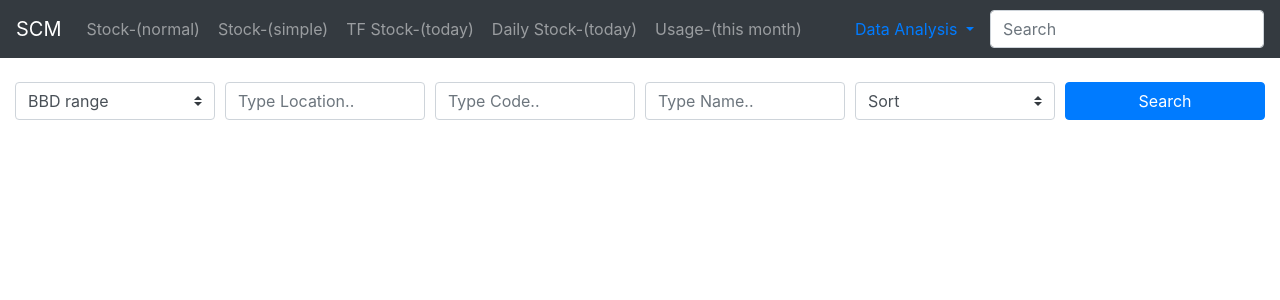
After one commit to parksiwan/sf_django_project, a Django app: page /home_simple/ in a window 1280 px wide. The commit adds this page. Shown: the top 300 px of the page. Run offline with Django 3.2, Linux system fonts and the light colour scheme; some libraries are stand-ins or nearby versions.

Commit message:
28/06/2020

```diff
--- a/inventory/templates/inventory/base.html
+++ b/inventory/templates/inventory/base.html
@@ -5,37 +5,50 @@
     {% load static %}
     <link rel="stylesheet" href="{% static '/css/style.css' %}">
     <link rel="stylesheet" href="{% static '/css/bootstrap.min.css' %}">
+    <script src="https://code.jquery.com/jquery-3.3.1.slim.min.js" integrity="sha384-q8i/X+965DzO0rT7abK41JStQIAqVgRVzpbzo5smXKp4YfRvH+8abtTE1Pi6jizo" crossorigin="anonymous"></script>
+    <script src="https://cdnjs.cloudflare.com/ajax/libs/popper.js/1.14.7/umd/popper.min.js" integrity="sha384-UO2eT0CpHqdSJQ6hJty5KVphtPhzWj9WO1clHTMGa3JDZwrnQq4sF86dIHNDz0W1" crossorigin="anonymous"></script>
+    <script src="https://stackpath.bootstrapcdn.com/bootstrap/4.3.1/js/bootstrap.min.js" integrity="sha384-JjSmVgyd0p3pXB1rRibZUAYoIIy6OrQ6VrjIEaFf/nJGzIxFDsf4x0xIM+B07jRM" crossorigin="anonymous"></script>
 <body>
     <nav class="navbar navbar-expand navbar-dark bg-dark">
-        <a class="navbar-brand" href="{% url 'home' %}">SCM Stock</a>
+        <a class="navbar-brand" href="{% url 'home_normal' %}">SCM</a>
         <button class="navbar-toggler" type="button" data-toggle="collapse" data-target="#navbarsExample02" aria-controls="navbarsExample02" aria-expanded="false" aria-label="Toggle navigation">
           <span class="navbar-toggler-icon"></span>
         </button>
 
         <div class="collapse navbar-collapse" id="navbarsExample02">
           <ul class="navbar-nav mr-auto">
-            <li class="nav-item active">
-              <a class="nav-link" href="{% url 'home' %}">Home <span class="sr-only">(current)</span></a>
-            </li>
-            <li class="nav-item active">
-              <a class="nav-link" href="{% url 'tf_stock' %}">TF Stock</a>
-            </li>
-            <li class="nav-item active">
-              <a class="nav-link" href="{% url 'daily_stock' %}">Daily Today Stock</a>
-            </li>
-            <li class="nav-item active">
-              <a class="nav-link" href="http://127.0.0.1/admin">Data Admin</a>
-            </li>
-            <li class="nav-item active">
-              <a class="nav-link" href="http://127.0.0.1:8050">Sush Train Usage D/B</a>
-            </li>
-            <li class="nav-item active">
-              <a class="nav-link" href="http://127.0.0.1:8051">Plenus Usage D/B</a>
+            <li class="nav-item">
+              <a class="btn nav-link" href="{% url 'home_normal' %}">Stock-(normal)  <span class="sr-only">(current)</span></a>
             </li>
             <li class="nav-item">
-              <a class="nav-link" href="#">What's next..</a>
+              <a class="btn nav-link" href="{% url 'home_simple' %}">Stock-(simple)</a>
             </li>
+            <li class="nav-item">
+              <a class="btn nav-link" href="{% url 'tf_stock' %}">TF Stock-(today)</a>
+            </li>
+            <li class="nav-item">
+              <a class="btn nav-link" href="{% url 'daily_stock' %}">Daily Stock-(today)</a>
+            </li>
+            <li class="nav-item">
+              <a class="btn nav-link" href="{% url 'home_current_usage' %}">Usage-(this month)</a>
+            </li>
+
           </ul>
+
+          <div class="nav-item dropdown">
+
+            <a class="nav-link dropdown-toggle" href="#" data-toggle="dropdown" aria-haspopup="true" aria-expanded="false">
+              Data Analysis
+            </a>
+            <div class="dropdown-menu" >
+              <a class="dropdown-item" href="http://127.0.0.1:8000/admin" target="_blank">Data Admin</a>
+              <a class="dropdown-item" href="http://127.0.0.1:8050" target="_blank">Sush Train Usage DashBoard</a>
+              <a class="dropdown-item" href="http://127.0.0.1:8051" target="_blank">Plenus Usage DashBoard</a>
+            </div>
+
+          </div>
+
+
           <form class="form-inline my-2 my-md-0">
             <input id="search_keyword" onkeydown="search_stock()" class="form-control" type="text" placeholder="Search">
           </form>
--- /dev/null
+++ b/inventory/templates/inventory/home_simple.html
@@ -0,0 +1,42 @@
+{% extends 'inventory/base.html' %}
+
+{%  block body %}
+<br>
+<form action="{% url 'stock_simple' %}">
+    <div class="form-row">
+
+      <div class="col-lg-2 mb-4">
+        <select class="custom-select" name="bbd_range">
+          <option selected>BBD range </option>
+          <option value="1">Within 1 month</option>
+          <option value="2">Within 2 month</option>
+          <option value="3">Within 3 month</option>
+          <option value="ALL">ALL</option>
+        </select>
+      </div>
+
+      <div class="col-lg-2 mb-4">
+        <input type="text" class="form-control" id="validationDefault01" placeholder="Type Location.." value="" name="location" >
+      </div>
+      <div class="col-lg-2 mb-4">
+        <input type="text" class="form-control" id="validationDefault02" placeholder="Type Code.." value="" name="code">
+      </div>
+      <div class="col-lg-2 mb-4">
+        <input type="text" class="form-control" id="validationDefault02" placeholder="Type Name.." value="" name="product_name" >
+      </div>
+      <div class="col-lg-2 mb-4">
+        <select class="custom-select" name="sort_by">
+          <option value="1" selected hidden>Sort</option>
+          <option value="1">By BBD asc</option>
+          <option value="2">By BBD desc</option>
+          <option value="3">By Code</option>
+        </select>
+      </div>
+      <div class="col-lg-2 mb-4">
+        <button class="btn btn-primary btn-block" type="submit">Search</button>
+      </div>
+    </div>
+  </form>
+
+
+{% endblock %}
--- a/inventory/views.py
+++ b/inventory/views.py
@@ -1,6 +1,7 @@
 from django.shortcuts import render
 #from .models import Inventory
 from dateutil.parser import parse
+from dateutil.relativedelta import relativedelta
 import xlrd
 import os
 import datetime
@@ -11,23 +12,40 @@ from django.http import HttpResponse
 
 
 # Create your views here.
-def home(request):
-    return render(request, 'inventory/home.html')
+def home_normal(request):
+    return render(request, 'inventory/home_normal.html')
 
 
-def stock(request):
+def home_simple(request):
+    return render(request, 'inventory/home_simple.html')
+
+
+def home_current_usage(request):
+    return render(request, 'inventory/home_current_usage.html')
+
+
+def stock_normal(request):
     #jobs = Job.objects
     #return render(request, 'inventory/home.html', {'jobs': jobs})
     form_parms = request.GET
+    bbd_range = form_parms['bbd_range']
     location = form_parms['location']
     code = form_parms['code']
     product_name = form_parms['product_name']
     pallet = form_parms['pallet']
-    print(location)
-    df_result, pallet_qty = read_excel(location, code, product_name, pallet)
+    df_result, pallet_qty = read_excel(bbd_range, location, code, product_name, pallet)
+    #return HttpResponse(df_result.to_html())
+    return render(request, 'inventory/stock_normal.html', {'df_result': df_result, 'pallet_qty' : pallet_qty} )
 
-    #return HttpResponse(df_result.to_html())
-    return render(request, 'inventory/stock.html', {'df_result': df_result, 'pallet_qty' : pallet_qty} )
+def stock_simple(request):
+    form_parms = request.GET
+    bbd_range = form_parms['bbd_range']
+    location = form_parms['location']
+    code = form_parms['code']
+    product_name = form_parms['product_name']
+    sort_by = form_parms['sort_by']
+    df_result = read_excel_for_stock_simple(bbd_range, location, code, product_name, sort_by)
+    return render(request, 'inventory/stock_simple.html', {'df_result': df_result} )
 
 
 def tf_stock(request):
@@ -47,6 +65,14 @@ def daily_stock(request):
     df_result.to_excel(excel_result)
     return render(request, 'inventory/daily_stock.html', {'df_result': df_result} )
 
+
+def current_usage(request):
+    form_parms = request.GET
+    code = form_parms['code']
+    product_name = form_parms['product_name']
+    sort_by = form_parms['sort_by']
+    df_result = read_excel_for_current_usage(code, product_name, sort_by)
+    return render(request, 'inventory/current_usage.html', {'df_result': df_result} )
 
 
 def is_date(string, fuzzy=False):
@@ -83,15 +109,11 @@ def convert_excel_date(excel_book, excel_date):
 
 def read_excel_for_tfstock(code_list):
     #os.chdir(r"\\192.168.20.50\AlexServer\SD共有\ボタニーパレット\Siwan\StockFiles")
-
     os.chdir('/home/siwanpark/ExcelData/Alex/')
     excel_files = glob.glob('*.xls*')
     all_df = pd.DataFrame()
     selected_df = pd.DataFrame()
     for excel_file in excel_files:
-        # Give the location of the file
-        #file_path = "Alex 2019 09 AUG D12-14.xlsm"
-        #print(excel_file)
         file_name = excel_file.split('.')[0]
         df = generate_data_frame(excel_file, file_name)  #generate data frame
         # calculate number of pallets
@@ -134,21 +156,90 @@ def read_excel_for_daily_stock():
     return result_df
 
 
-
-def read_excel(location, code, product_name, pallet):
+def read_excel_for_stock_simple(bbd_range, location, code, product_name, sort_by):
     # Change directory
     #os.chdir(r"\\192.168.20.50\AlexServer\SD共有\ボタニーパレット\Siwan\StockFiles")
-
     os.chdir('/home/siwanpark/ExcelData/Alex/')
     excel_files = glob.glob('*.xls*')
     all_df = pd.DataFrame()
     for excel_file in excel_files:
-        # Give the location of the file
-        #file_path = "Alex 2019 09 AUG D12-14.xlsm"
-        #print(excel_file)
         file_name = excel_file.split('.')[0]
         df = generate_data_frame(excel_file, file_name)  #generate data frame
-        # calculate number of pallets
+        all_df = pd.concat([all_df, df], ignore_index=True)
+        #os.chdir('/home/siwanpark/ExcelData/Alex/')
+
+    if location != '':
+        all_df = all_df[all_df['location'].str.upper() == location.upper()]
+
+    if code != '':
+        all_df = all_df[all_df['code'].str.upper() == code.upper()]
+
+    if product_name != '':
+        all_df = all_df[(all_df['ITEM1'].str.upper()).str.contains(product_name.upper())]
+
+    if bbd_range != 'ALL':
+        if bbd_range == '1':
+            one_month = datetime.date.today() + relativedelta(months=+1)
+            all_df = all_df[all_df['bbd'] <= one_month]
+        elif bbd_range == '2':
+            two_month = datetime.date.today() + relativedelta(months=+2)
+            all_df = all_df[all_df['bbd'] <= two_month]
+        elif bbd_range == '3':
+            three_month = datetime.date.today() + relativedelta(months=+3)
+            all_df = all_df[all_df['bbd'] <= three_month]
+
+    all_df['unit'] = all_df['unit'].str.upper()
+    result_df = all_df.groupby(['location', 'code', 'ITEM1', 'unit', 'bbd']).agg('sum').reset_index()
+    if sort_by == "1":
+        result_df = result_df.sort_values(by='bbd',ascending=True)
+    elif sort_by == "2":
+        result_df = result_df.sort_values(by='bbd',ascending=False)
+    elif sort_by == "3":
+        result_df = result_df.sort_values(by='code',ascending=True)
+
+    return result_df
+
+
+def read_excel_for_current_usage(code, product_name, sort_by):
+    # Change directory
+    #os.chdir(r"\\192.168.20.50\AlexServer\SD共有\ボタニーパレット\Siwan\StockFiles")
+    os.chdir('/home/siwanpark/ExcelData/Alex/')
+    excel_files = glob.glob('*.xls*')
+    all_df = pd.DataFrame()
+    for excel_file in excel_files:
+        file_name = excel_file.split('.')[0]
+        temp_df, update_date = generate_data_frame_for_current_usage(excel_file)  #generate data frame
+        #df1 = df.copy(deep=True)
+        df = generate_current_usage(temp_df, file_name, update_date)
+        all_df = pd.concat([all_df, df], ignore_index=True)
+        #os.chdir('/home/siwanpark/ExcelData/Alex/')
+
+    if code != '':
+        all_df = all_df[all_df['sf_code'].str.upper() == code.upper()]
+
+    if product_name != '':
+        all_df = all_df[(all_df['product_name'].str.upper()).str.contains(product_name.upper())]
+
+    all_df['unit'] = all_df['unit'].str.upper()
+    #result_df = all_df.groupby(['location', 'code', 'ITEM1', 'unit', 'bbd']).agg('sum').reset_index()
+
+    if sort_by == "1":
+        result_df = all_df.sort_values(by='sf_code',ascending=True)
+    elif sort_by == "2":
+        result_df = all_df.sort_values(by='update_date',ascending=True)
+
+    return result_df
+
+
+def read_excel(bbd_range, location, code, product_name, pallet):
+    # Change directory
+    #os.chdir(r"\\192.168.20.50\AlexServer\SD共有\ボタニーパレット\Siwan\StockFiles")
+    os.chdir('/home/siwanpark/ExcelData/Alex/')
+    excel_files = glob.glob('*.xls*')
+    all_df = pd.DataFrame()
+    for excel_file in excel_files:
+        file_name = excel_file.split('.')[0]
+        df = generate_data_frame(excel_file, file_name)  #generate data frame
         all_df = pd.concat([all_df, df], ignore_index=True)
         #os.chdir('/home/siwanpark/ExcelData/Alex/')
 
@@ -164,9 +255,109 @@ def read_excel(location, code, product_name, pallet):
     if pallet != '':
         all_df = all_df[(all_df['pallet'].str.upper()).str.contains(pallet.upper())]
 
+    if bbd_range != 'ALL':
+        if bbd_range == '1':
+            one_month = datetime.date.today() + relativedelta(months=+1)
+            all_df = all_df[all_df['bbd'] <= one_month]
+        elif bbd_range == '2':
+            two_month = datetime.date.today() + relativedelta(months=+2)
+            all_df = all_df[all_df['bbd'] <= two_month]
+        elif bbd_range == '3':
+            three_month = datetime.date.today() + relativedelta(months=+3)
+            all_df = all_df[all_df['bbd'] <= three_month]
+
     #all_df = all_df.reset_index()
     #all_df.drop(axis=1, inplace=True)
     return all_df, len(all_df['pallet'].unique())
+
+
+def generate_data_frame_for_current_usage(file_path):
+    loc = (file_path)
+    wb = xlrd.open_workbook(loc)
+    sheet = wb.sheet_by_index(0)
+    update_date = sheet.cell_value(1, 9).split(':')[1]
+
+    update_date = update_date.strip()
+
+    #for i in range(3, sheet.nrows):
+    stock_list = []
+    i = 4
+    while sheet.cell(i, 1).value != 'end':
+        # Convert excel date to python date
+        #if sheet.cell(i, 5).ctype == 3:
+        #    inward_date = convert_excel_date(wb, sheet.cell(i, 5).value)
+        #else:
+        #    inward_date = sheet.cell(i, 5).value
+        if sheet.cell(i, 5).ctype == 3 or sheet.cell(i, 5).ctype == 2:
+            inward_date = convert_excel_date(wb, sheet.cell(i, 5).value).date()
+        elif sheet.cell(i, 5).ctype == 0:
+            inward_date = datetime.datetime.strptime('01/01/2020', "%d/%m/%Y").date()
+        elif sheet.cell(i, 5).ctype == 1:
+            inward_date = datetime.datetime.strptime('01/01/2020', "%d/%m/%Y").date()
+        else:
+            inward_date = datetime.datetime.strptime('01/01/2020', "%d/%m/%Y").date()
+        # Convert excel date to python date
+        #if sheet.cell(i, 18).ctype == 3:
+        #    bbd_date = convert_excel_date(wb, sheet.cell(i, 18).value)
+        #else:
+        #    bbd_date = sheet.cell(i, 18).value
+        if sheet.cell(i, 18).ctype == 3 or sheet.cell(i, 18).ctype == 2:
+            bbd_date = convert_excel_date(wb, sheet.cell(i, 18).value).date()
+        elif sheet.cell(i, 18).ctype == 0:
+            bbd_date = inward_date
+        elif sheet.cell(i, 18).ctype == 1:
+            if sheet.cell(i, 18).value == '-':
+                bbd_date = datetime.datetime.strptime('31/12/2099', "%d/%m/%Y").date()
+            elif sheet.cell(i, 18).value == 'Check BBD':
+                one_year = datetime.timedelta(weeks=52)
+                bbd_date = inward_date + one_year
+            else:
+                one_year = datetime.timedelta(weeks=52)
+                bbd_date = inward_date + one_year
+
+        stock_data = {'code' : sheet.cell(i, 4).value, 'origin' : sheet.cell(i, 0).value, 'Inward' : inward_date, 'Movement' : sheet.cell(i, 8).value,
+                      'ITEM1' : sheet.cell(i, 9).value, 'ITEM2' : sheet.cell(i, 10).value, 'PreviousBalance' : sheet.cell(i, 12).value,
+                      'unit': sheet.cell(i, 13).value, 'pickup' : sheet.cell(i, 14).value, 'NewBalance' : sheet.cell(i, 15).value,
+                      'pmemo' : sheet.cell(i, 17).value, 'bbd' : bbd_date }
+        stock_list.append(stock_data)
+        i += 1
+    result = pd.DataFrame(stock_list)
+    return result, update_date
+
+
+def generate_current_usage(df, file_name, update_date):
+    df['code'].replace('', np.nan, inplace=True)
+    df['pickup'].replace('', np.nan, inplace=True)
+    df['pmemo'].replace('', np.nan, inplace=True)
+    #df.to_csv('test1.csv')
+    df.dropna(subset=['code', 'pickup', 'pmemo'], how='any', inplace=True)
+    #df.to_csv('test2.csv')
+    df_preprocessed = df[['code', 'origin', 'Movement', 'ITEM1', 'ITEM2', 'unit', 'pickup', 'pmemo', 'bbd']]
+    df_preprocessed['update_date'] = pd.to_datetime(update_date, format='%d/%m/%Y')
+
+    if ('Freezer' in file_name or 'Lucky' in file_name or 'OSP' in file_name or 'SR' in file_name or 'KKS' in file_name or 'Daily' in file_name):
+        df_preprocessed['product_type'] = 'FRZ'
+    else:
+        df_preprocessed['product_type'] = 'DRY'
+
+    df_preprocessed['id'] = ''
+    df_preprocessed['unit'] = df_preprocessed['unit'].str.lower()
+    df_preprocessed = df_preprocessed.reset_index()
+
+    df_preprocessed_usage = df_preprocessed
+
+    data = { 'id' : df_preprocessed_usage['id'], 'update_date' : df_preprocessed_usage['update_date'],
+                'product_type' : df_preprocessed_usage['product_type'], 'sf_code' : df_preprocessed_usage['code'],
+                'origin' : df_preprocessed['origin'], 'product_name' : df_preprocessed_usage['ITEM1'], 'product_name_jp' : df_preprocessed['ITEM2'],
+                'move' : df_preprocessed_usage['Movement'], 'unit' : df_preprocessed_usage['unit'],
+                'pickup_qty' : df_preprocessed_usage['pickup'], 'memo' : df_preprocessed_usage['pmemo'], 'bbd' : df_preprocessed_usage['bbd']}
+    df_processed = pd.DataFrame(data)
+    #processed_file_name = file_name + '_processed_usage.xlsx'
+    #os.chdir('/home/siwanpark/ExcelData/convert_xlsm_to_csv/uploading_file')
+    #os.chdir(r"\\192.168.20.50\AlexServer\SD共有\ボタニーパレット\Siwan\StockFiles\working_place\uploading_files")
+    #df_processed.to_excel(processed_file_name)
+    return df_processed
+
 
 def generate_data_frame(file_path, file_name):
     loc = (file_path)
@@ -179,20 +370,35 @@ def generate_data_frame(file_path, file_name):
     #for i in range(3, sheet.nrows):
     stock_list = []
     i = 4
+    #inward_date = '2020-02-01'
+    #bbd_date = '2020-01-01'
     while sheet.cell(i, 1).value != 'end':
+        # Convert excel date cell to python date
+        if sheet.cell(i, 5).ctype == 3 or sheet.cell(i, 5).ctype == 2:
+            inward_date = convert_excel_date(wb, sheet.cell(i, 5).value).date()
+        elif sheet.cell(i, 5).ctype == 0:
+            inward_date = datetime.datetime.strptime('01/01/2020', "%d/%m/%Y").date()
+        elif sheet.cell(i, 5).ctype == 1:
+            inward_date = datetime.datetime.strptime('01/01/2020', "%d/%m/%Y").date()
+        else:
+            inward_date = datetime.datetime.strptime('01/01/2020', "%d/%m/%Y").date()
+
         # Convert excel date to python date
-        if sheet.cell(i, 5).ctype == 3:
-            inward_date = convert_excel_date(wb, sheet.cell(i, 5).value).date()
-        else:
-            inward_date = sheet.cell(i, 5).value
-        # Convert excel date to python date
-        if sheet.cell(i, 18).ctype == 3:
+        print('{} | {} | {}'.format(type(inward_date), sheet.cell(i, 18).value, sheet.cell(i, 18).ctype))
+        if sheet.cell(i, 18).ctype == 3 or sheet.cell(i, 18).ctype == 2:
             bbd_date = convert_excel_date(wb, sheet.cell(i, 18).value).date()
-            #print('{} - {}'.format(sheet.cell(i, 18).ctype, py_date))
-        else:
-            bbd_date = sheet.cell(i, 18).value
-            #print('{} - {}'.format(sheet.cell(i, 18).ctype, sheet.cell(i, 18).value))
-            #
+        elif sheet.cell(i, 18).ctype == 0:
+            bbd_date = inward_date
+        elif sheet.cell(i, 18).ctype == 1:
+            if sheet.cell(i, 18).value == '-':
+                bbd_date = datetime.datetime.strptime('31/12/2099', "%d/%m/%Y").date()
+            elif sheet.cell(i, 18).value == 'Check BBD':
+                one_year = datetime.timedelta(weeks=52)
+                bbd_date = inward_date + one_year
+            else:
+                one_year = datetime.timedelta(weeks=52)
+                bbd_date = inward_date + one_year
+
         if ('Freezer' in file_name or 'Lucky' in file_name or 'OSP' in file_name or 'SR' in file_name or 'KKS' in file_name or 'Daily' in file_name):
             product_type = 'FRZ'
         else:
--- a/sf_django/urls.py
+++ b/sf_django/urls.py
@@ -18,10 +18,14 @@ from django.urls import path, include
 import inventory.views
 
 urlpatterns = [
-    path('', inventory.views.home, name='home'),
+    path('', inventory.views.home_normal, name='home_normal'),
+    path('home_simple/', inventory.views.home_simple, name='home_simple'),
     path('daily_stock/', inventory.views.daily_stock, name='daily_stock'),
     path('tf_stock/', inventory.views.tf_stock, name='tf_stock'),
-    path('stock/', inventory.views.stock, name='stock'),
+    path('stock_normal/', inventory.views.stock_normal, name='stock_normal'),
+    path('stock_simple/', inventory.views.stock_simple, name='stock_simple'),
+    path('home_current_usage/', inventory.views.home_current_usage, name='home_current_usage'),
+    path('current_usage/', inventory.views.current_usage, name='current_usage'),
     path('admin/', admin.site.urls),
     #path('todo/', include('todo.urls', namespace="todo")),
     #path('account/', admin.site.urls),
```
Also changed, not shown: inventory/templates/inventory/current_usage.html (renamed from inventory/templates/inventory/stock.html, +24 -19 lines), inventory/templates/inventory/home_current_usage.html (added, +41 -0 lines), inventory/templates/inventory/home_normal.html (renamed from inventory/templates/inventory/home.html, +9 -3 lines), inventory/templates/inventory/stock_normal.html (added, +99 -0 lines), inventory/templates/inventory/stock_simple.html (added, +89 -0 lines).
